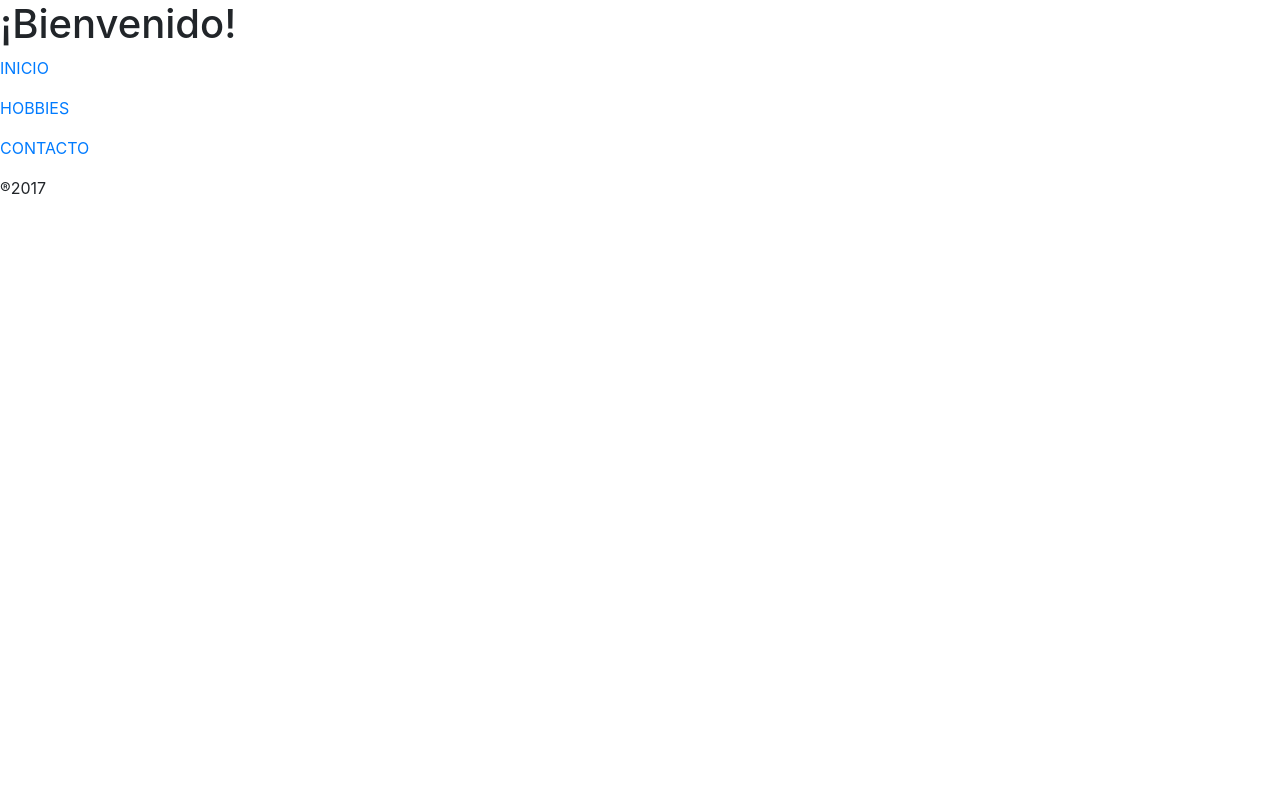
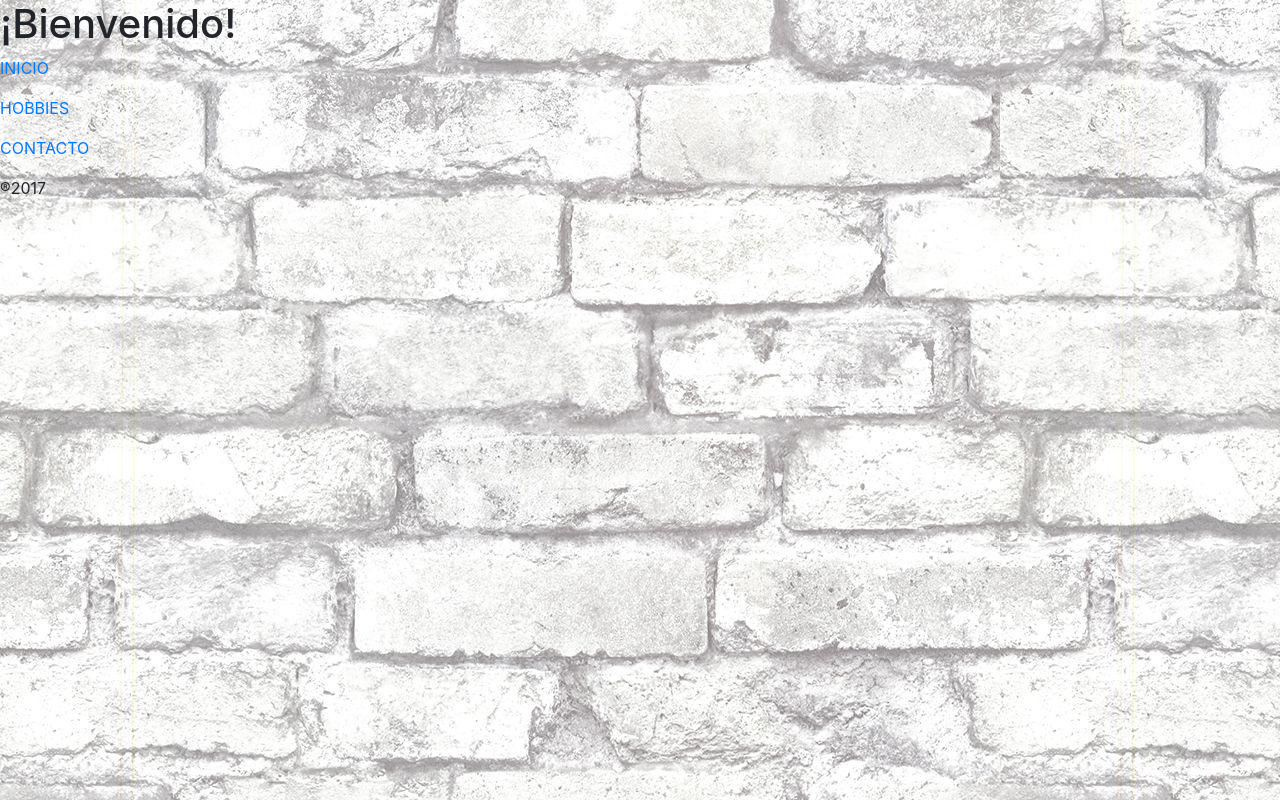
Before and after one commit to aurasolis/me, a plain HTML site: page index.html in a window 1280 px wide. Drawn offline with nearby package versions, Linux system fonts and the light colour scheme.

Commit message:
Agregué background

```diff
--- a/index.html
+++ b/index.html
@@ -7,7 +7,7 @@
 	<link rel="stylesheet" href="https://maxcdn.bootstrapcdn.com/bootstrap/4.0.0-beta.2/css/bootstrap.min.css" integrity="sha384-PsH8R72JQ3SOdhVi3uxftmaW6Vc51MKb0q5P2rRUpPvrszuE4W1povHYgTpBfshb" crossorigin="anonymous">
 </head>
 <style type="text/css"></style>
-<body>
+<body background="assets/img/minpix.jpg">
 	<div id="header"><h1>¡Bienvenido!</h1></div>
 	<div id="nav">
 	<p><a href="index.html">INICIO</a></p>
```
Also changed, not shown: assets/img/minpix.jpg (added), 1 other file.
